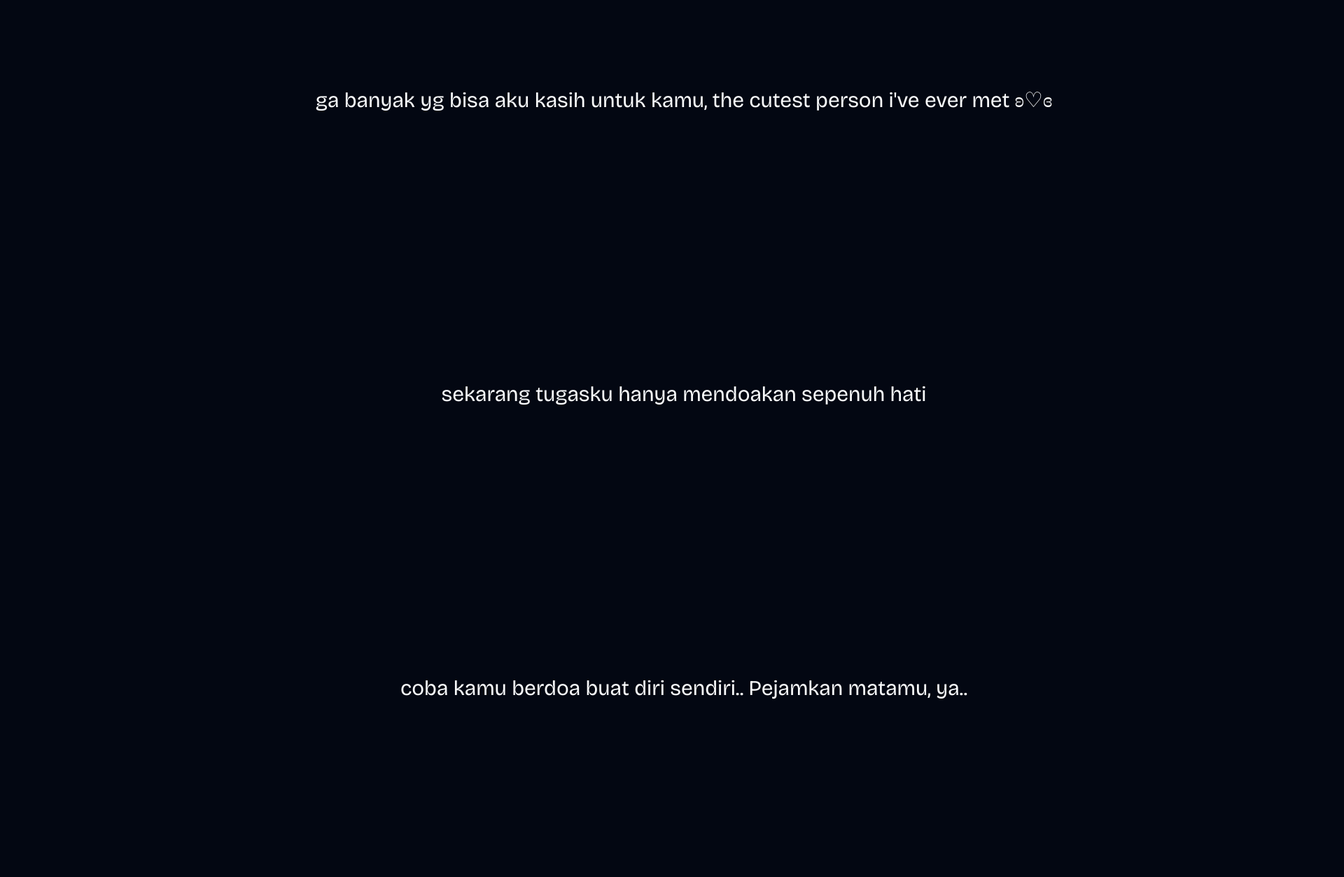
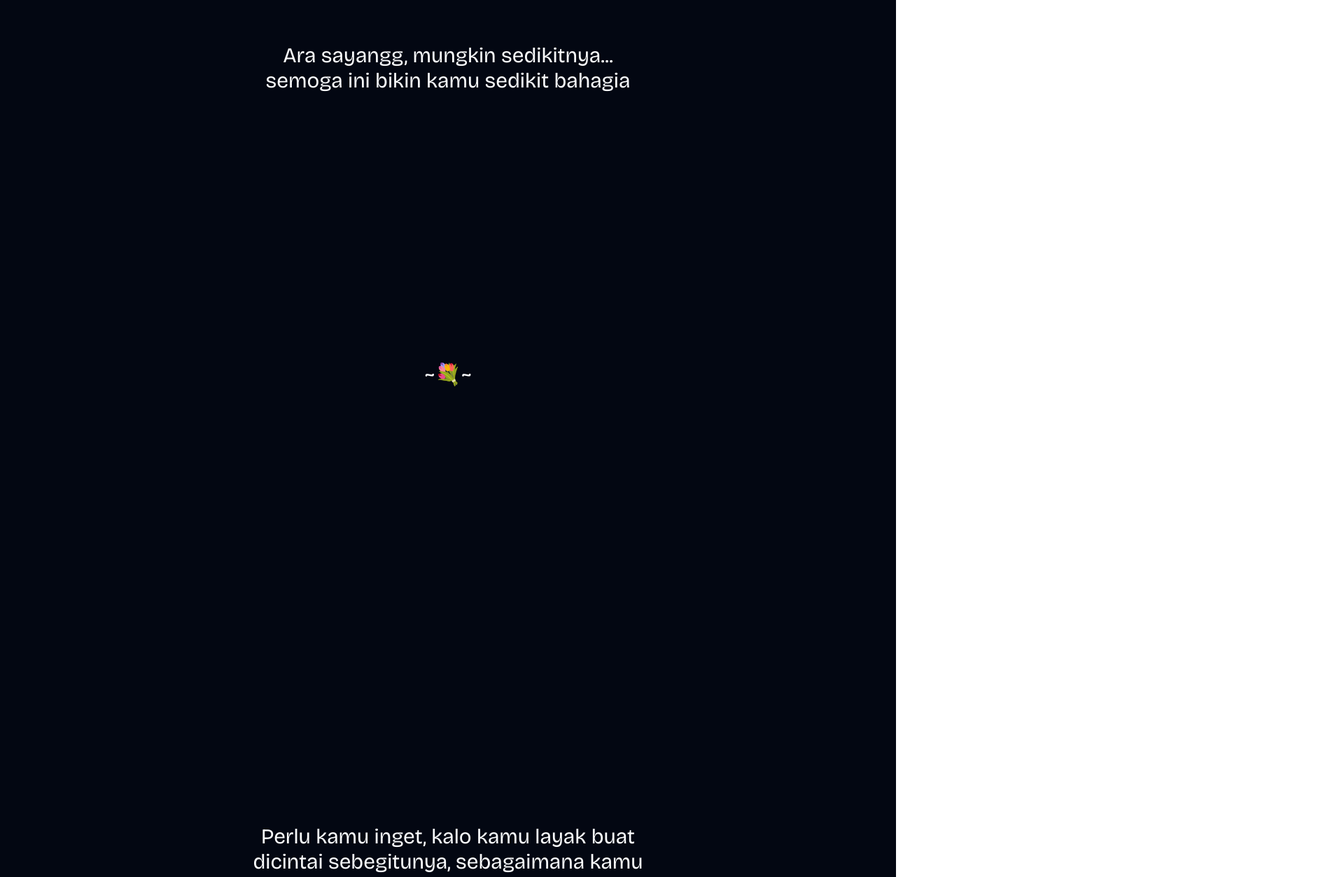
Before and after one commit to inijamlud/ara-bday, a React (Vite) app: page / in a window 1280 px wide. Shown: the part 5220-6473 px from the top of the page at 70% size, 1920 px wide, since content can reach past the window. Built offline with nearby package versions, Linux system fonts and the light colour scheme.

Commit message:
feat: black section

```diff
--- a/src/App.jsx
+++ b/src/App.jsx
@@ -217,43 +217,52 @@ function App() {
    {/* Black section */}
    <div
     ref={sectionRef}
-    className="font-display bg-gray-950 rounded-3xl text-gray-50 text-3xl flex flex-col items- w-fit"
+    className="font-display bg-gray-950 rounded-3xl text-gray-50 text-lg sm:text-2xl md:text-3xl flex flex-col items-center my-96 mx-auto p-20 sm:p-80 md:p-80 lg:p-80 w-full"
    >
-    <div className="mx-auto px-80 text-center gap-96 flex flex-col">
-     <h1>
-      Ara sayang, mungkin sedikitnya... semoga ini bikin
+    <div className="text-center flex flex-col space-y-96 sm:space-y-72 md:-space-y-80 lg:space-y-96 py-72 max-w-xl">
+     <h1 className="mt-60">
+      Ara sayangg, mungkin sedikitnya... semoga ini bikin
       kamu sedikit bahagia
      </h1>
-     <h1>
+     <p>~💐~</p>
+     <h1 className="mt-60">
       Perlu kamu inget, kalo kamu layak buat dicintai
       sebegitunya, sebagaimana kamu melakukan itu padaku..
      </h1>
-     <h1>
+     <p>~💐~</p>
+     <h1 className="mt-60">
       Kamu juga sangat berhak bahagiaaahahahahahahahha
      </h1>
-     <h1>
+     <p>~💐~</p>
+     <h1 className="mt-60">
       ga banyak yg bisa aku kasih untuk kamu, the cutest
-      person i've ever met ʚ♡ɞ
+      person I've ever met ʚ♡ɞ
      </h1>
-     <h1>sekarang tugasku hanya mendoakan sepenuh hati</h1>
-     <h1>
+     <p>~💐~</p>
+     <h1 className="mt-60">
+      sekarang tugasku hanya mendoakan kamu dengan sepenuh
+      hati
+     </h1>
+     <p>~💐~</p>
+     <h1 className="mt-60">
       coba kamu berdoa buat diri sendiri.. Pejamkan matamu,
       ya..
      </h1>
-     <h1>
+     <p>~💐~</p>
+     <h1 className="mt-60">
       Aamiin yarobbal alaminnn... Semoga doa nya terkabul,
       dikabulkan secepetnya sama Allah.
      </h1>
-
-     <h1>terakhir, ubur ubur ikan lelee~</h1>
-     <h1>
-      loveeeeeeeeeeeeeeeeeeeeeeeeeeeeeeeeeeeeee
-      youuuuuuuuuuuuuuuuuuuuu
-      soooooooooooooooooooooooooooo000000000000000000000000000000o000000ooooo
-      oooooooooooooo00000000000000000000oooo
-      oooooooooooooooooooooooooo0000000000000000000000000000000000000oooooo
-      muchhhhhhhhhhhhhhhhhhhhhhhhhhhhhhhhhhhhhhhhhhhhhhhhhhhhhhhhhh
-      lee❤️❤️❤️❤️❤️❤️❤️❤️😍😍😍😘😘😘
+     <p>~💐~</p>
+     <h1 className="mt-60">
+      karena dikejar deadline,
+      <br /> terakhir, ubur ubur ikan lelee~
+     </h1>
+     <p>~💐~</p>
+     <h1 className="break-words">
+      loveeeeeeeeeeeeeeeeeeee youuuuuuuuuuuuuuuuuuuuu
+      sooooooooooooooooooooooooo muchhhhhhhhhhhhhhhhhhhh
+      lee😍😍😍❤️❤️❤️❤️❤️😘😘😘
      </h1>
     </div>
    </div>
```
